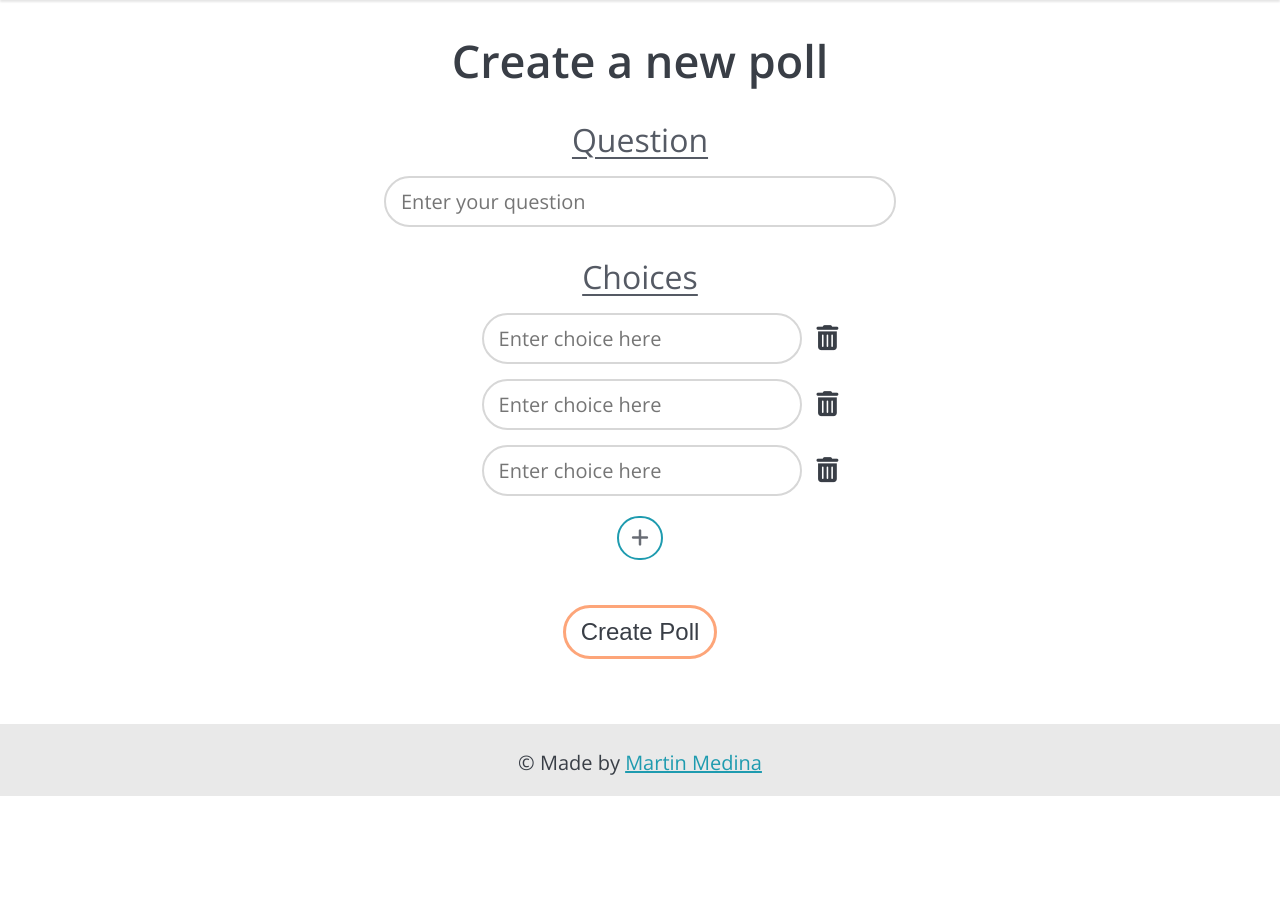
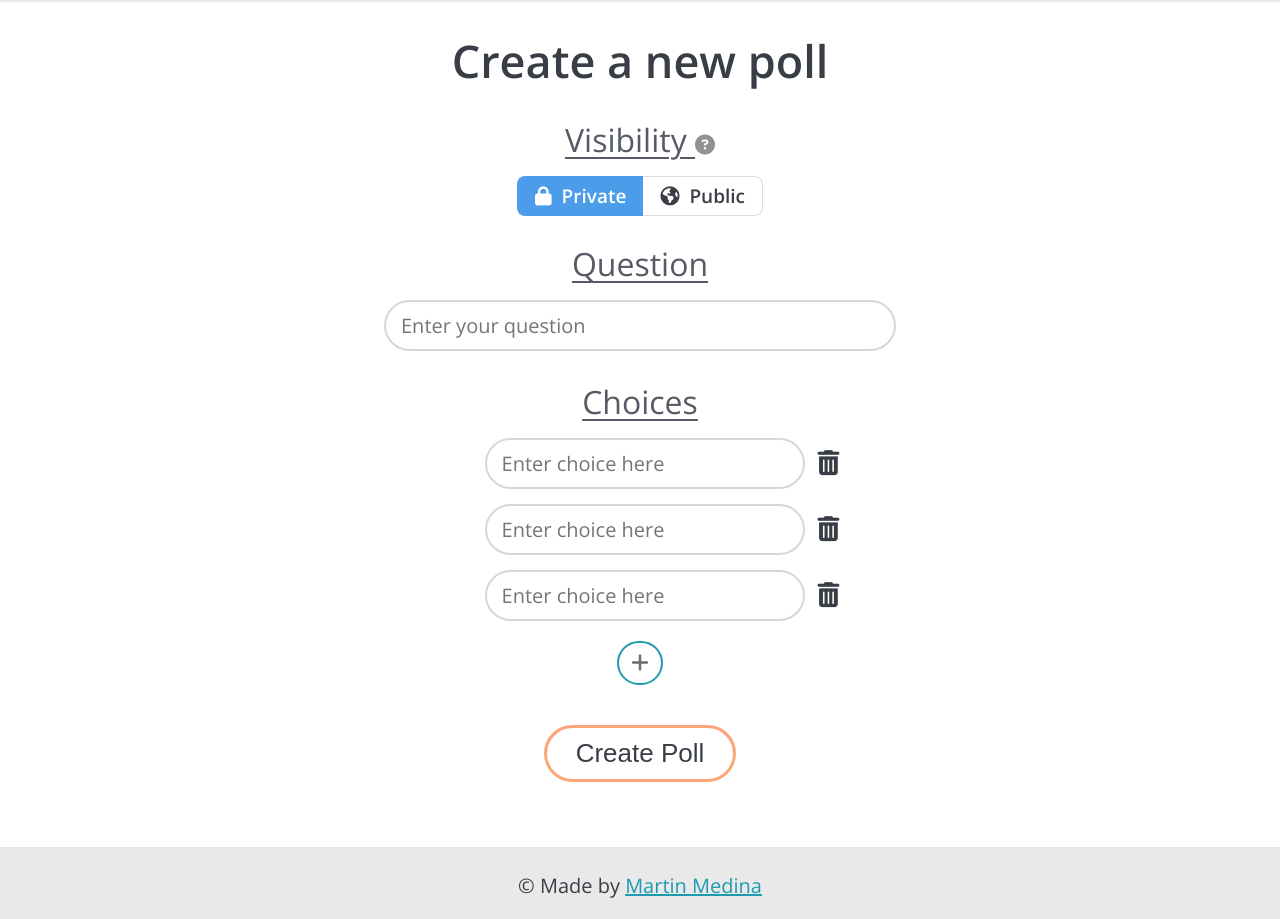
Before and after one commit to medinammartin3/Sondi, a Django app: page /polls/create/ in a window 1280 px wide. Shown: the part 65-984 px from the top of the page. Before the commit the page ends 861 px from the top, so only its background shows below. Run offline with Django 4.2, Linux system fonts and the light colour scheme; some libraries are stand-ins or nearby versions.

Commit message:
Private/Public polls implementation

```diff
--- a/polls/admin.py
+++ b/polls/admin.py
@@ -11,11 +11,11 @@ class ChoiceInline(admin.TabularInline):
 class QuestionAdmin(admin.ModelAdmin):
     readonly_fields = ("id",)
     fieldsets = [
-        ("Question", {"fields": ["id", "code", "question_text"]}),
+        ("Question", {"fields": ["id", "code", "visibility", "question_text"]}),
         ("Date information", {"fields": ["pub_date"]}),
     ]
     inlines = [ChoiceInline]
-    list_display = ["id", "code", "question_text", "pub_date", "was_published_recently"]
+    list_display = ["id", "code", "visibility", "question_text", "pub_date", "was_published_recently"]
     list_filter = ["pub_date"]
     search_fields = ["code", "question_text"]
 
--- a/polls/forms.py
+++ b/polls/forms.py
@@ -1,18 +1,16 @@
-from typing import Text
 from django import forms
 from .models import Question, Choice
 
 class QuestionForm(forms.ModelForm):
     class Meta:
         model = Question
-        fields = ["question_text"]
-        labels = {"question_text": "Question"}
+        fields = ["question_text", "visibility"]
         widgets = {
             'question_text': forms.TextInput(attrs={
                 'placeholder': 'Enter your question'
             }),
+            'visibility': forms.RadioSelect,
         }
-
 
 class ChoiceForm(forms.ModelForm):
     class Meta:
@@ -23,7 +21,6 @@ class ChoiceForm(forms.ModelForm):
 
 ChoiceFormSet = forms.modelformset_factory(
     Choice, fields=("choice_text",), extra=1, min_num=2, max_num=100,
-    labels = {"choice_text": "Choice"},
     error_messages = {
             'choice_text': {
                 'required': 'Please enter a choice.',
@@ -38,7 +35,7 @@ ChoiceFormSet = forms.modelformset_factory(
 
 
 class CodeForm(forms.Form):
-    question_code = forms.CharField(label=None, max_length=9, required=True,
+    question_code = forms.CharField(label=None, max_length=6, required=True,
                                     widget=forms.TextInput(attrs={
                                         'placeholder': 'Enter the question code'
                                         }),
--- a/polls/models.py
+++ b/polls/models.py
@@ -4,10 +4,17 @@ from django.db import models
 from django.utils import timezone
 from django.contrib import admin
 
+
+
 class Question(models.Model):
     question_text = models.CharField(max_length=200, blank=False)
     pub_date = models.DateTimeField("date published")
-    code = models.CharField(max_length=9, blank=False, unique=True)
+    code = models.CharField(max_length=6, blank=False, unique=True)
+    VISIBILITY_CHOICES=[
+        ('private', 'Private'),
+        ('public', 'Public')
+    ]
+    visibility = models.CharField(blank=False, default='private', max_length=7, choices=VISIBILITY_CHOICES)
     def __str__(self):
         return self.question_text
     @admin.display(
--- a/polls/static/polls/scripts/create.js
+++ b/polls/static/polls/scripts/create.js
@@ -69,7 +69,10 @@ function updateDeleteButtons(){
 function removeLabels(){
     let labels = document.querySelectorAll("label");
     labels.forEach(label => {
-        label.remove()
+        if(label.getAttribute('for') && label.getAttribute('for').includes('visibility')){
+            return;
+        }
+        label.remove();
     });
 }
 
@@ -80,3 +83,7 @@ function DisableBackButton(){
    window.onload = DisableBackButton;
    window.onpageshow = function(evt) { if (evt.persisted) DisableBackButton() }
    window.onload = function() {void(0)}
+
+function helpMessage(){
+    alert()
+}
--- a/polls/static/polls/style.css
+++ b/polls/static/polls/style.css
@@ -60,9 +60,54 @@ input:placeholder-shown{
     font-size: 20px;
 }
 
-.button{
-    padding: 10px 15px;
-    font-size: 18px;
+#help-icon{
+
+    font-size: 20px;
+    color: #919191;
+}
+
+#help-icon:hover{
+    cursor: pointer;
+}
+
+#id_visibility{
+	display: flex;
+    flex-flow: row;
+	justify-content: center;
+}
+
+#id_visibility input{
+    display: none;
+}
+
+#id_visibility label{
+    padding: 6px 17px;
+    border: solid 1px #DDD;
+    font-size: 19px;
+    font-weight: bold;
+    text-align: center;
+    box-shadow: 0 0 0 rgba(255,255,255,0);
+    transition: border-color .15s ease-out,
+                color .25s ease-out,
+                background-color .15s ease-out,
+                box-shadow .15s ease-out;
+    &:first-of-type {border-radius: 8px 0 0 8px; border-right: none;}
+    &:last-of-type {border-radius: 0 8px 8px 0; border-left: none;}
+}
+
+#id_visibility label i{
+    margin-right: 10px;
+}
+
+#id_visibility input:hover + label {
+    border-color: #213140;
+}
+
+#id_visibility input:checked + label {
+    background-color: #4B9DEA;
+    color: #FFF;
+    box-shadow: 0 0 10px rgba(#66B3FB, .5);
+    border-color: #4B9DEA;
 }
 
 .delete-button{
@@ -70,12 +115,13 @@ input:placeholder-shown{
 }
 
 .choice-form{
-    margin-left: 55px;
+    margin-left: 50px;
 }
 
 .choice-form i{
     color: #393e46;
     font-size: 25px;
+    margin-left: 7px;
 }
 
 .choice-form i:hover{
@@ -106,14 +152,17 @@ input:placeholder-shown{
 }
 
 #validate{
-    margin-top: 40px;
-    font-size: 24px;
+    width: 15%;
+    min-width: 160px;
+    padding: 10px 15px;
+    margin-top: 35px;
+    font-size: 26px;
 }
 
 #validate:hover{
     border: solid #fda579 3px;
     background-color: #ffd1ba;
-    font-size: 24px;
+    font-size: 26px;
     text-decoration: none;
 }
 
--- a/polls/templates/polls/create.html
+++ b/polls/templates/polls/create.html
@@ -12,13 +12,21 @@ class="selected"
 {% endblock %}
 
 {% block content %}
-<!-- TODO: implement private/public polls -->
 <main>
     <h1>Create a new poll</h1>
     <form id="form-container" method="POST" action="">
         {% csrf_token %}
+        <!-- TODO: Help message -->
+        <h2>Visibility <i id="help-icon" class="fa-solid fa-circle-question" onclick="helpMessage()"></i></h2>
+        <!-- TODO: do it directly with {{ question_form.visibility }} -->
+        <div id="id_visibility">
+            <input type="radio" name="visibility" value="private" required id="id_visibility_0" checked>
+            <label for="id_visibility_0"><i class="fa-solid fa-lock"></i>Private</label>
+            <input type="radio" name="visibility" value="public" required id="id_visibility_1">
+            <label for="id_visibility_1"><i class="fa-solid fa-earth-americas"></i>Public</label>
+        </div>
         <h2>Question</h2>
-        {{ question_form.as_p }}
+        {{ question_form.question_text }}
         <h2>Choices</h2>
         {{ choice_formset.management_form }}
         <!-- TODO: Manage error message -->
@@ -30,7 +38,7 @@ class="selected"
                 </div>
             {% endfor %}
         </div>
-        <button type="button" id="add-button" class="button"><i class="fa-solid fa-plus"></i></button>
+        <button type="button" id="add-button" class="button" title="Add choice"><i class="fa-solid fa-plus"></i></button>
         <br>
         <button action="submit" id="validate" class="button">Create Poll</button>
     </form>
--- a/polls/views.py
+++ b/polls/views.py
@@ -9,9 +9,9 @@ from django.db.models import F
 from cuid2 import Cuid
 
 # Code generation with CUID2
-# Max (total) entropy : 7.334885759e+13
-# Before reaching 50% chance of collision : ~ 8,564,394
-CUID_GENERATOR: Cuid = Cuid(length=9)
+# Max (total) entropy : 1,572,120,576
+# Before reaching 50% chance of collision : ~ 39,650
+CUID_GENERATOR: Cuid = Cuid(length=6)
 
 from .forms import CodeForm, QuestionForm, ChoiceFormSet
 
@@ -27,7 +27,9 @@ class IndexView(generic.ListView, generic.FormView):
         Return the last five published questions (not including those set to be
         published in the future).
         """
-        return Question.objects.filter(pub_date__lte=timezone.now()).order_by("-pub_date")[:20]
+        return Question.objects.filter(visibility='public',
+                                       pub_date__lte=timezone.now()
+                                       ).order_by("-pub_date")[:20]
 
     def get_context_data(self, **kwargs):
         context = super().get_context_data(**kwargs)
```
Also changed, not shown: db.sqlite3, polls/migrations/0007_question_visibility.py (added), polls/migrations/0008_alter_question_visibility.py (added), polls/migrations/0009_alter_question_visibility.py (added), polls/migrations/0010_alter_question_visibility.py (added), polls/migrations/0011_alter_question_visibility.py (added), polls/migrations/0012_alter_question_visibility.py (added), polls/migrations/0013_alter_question_code.py (added).
